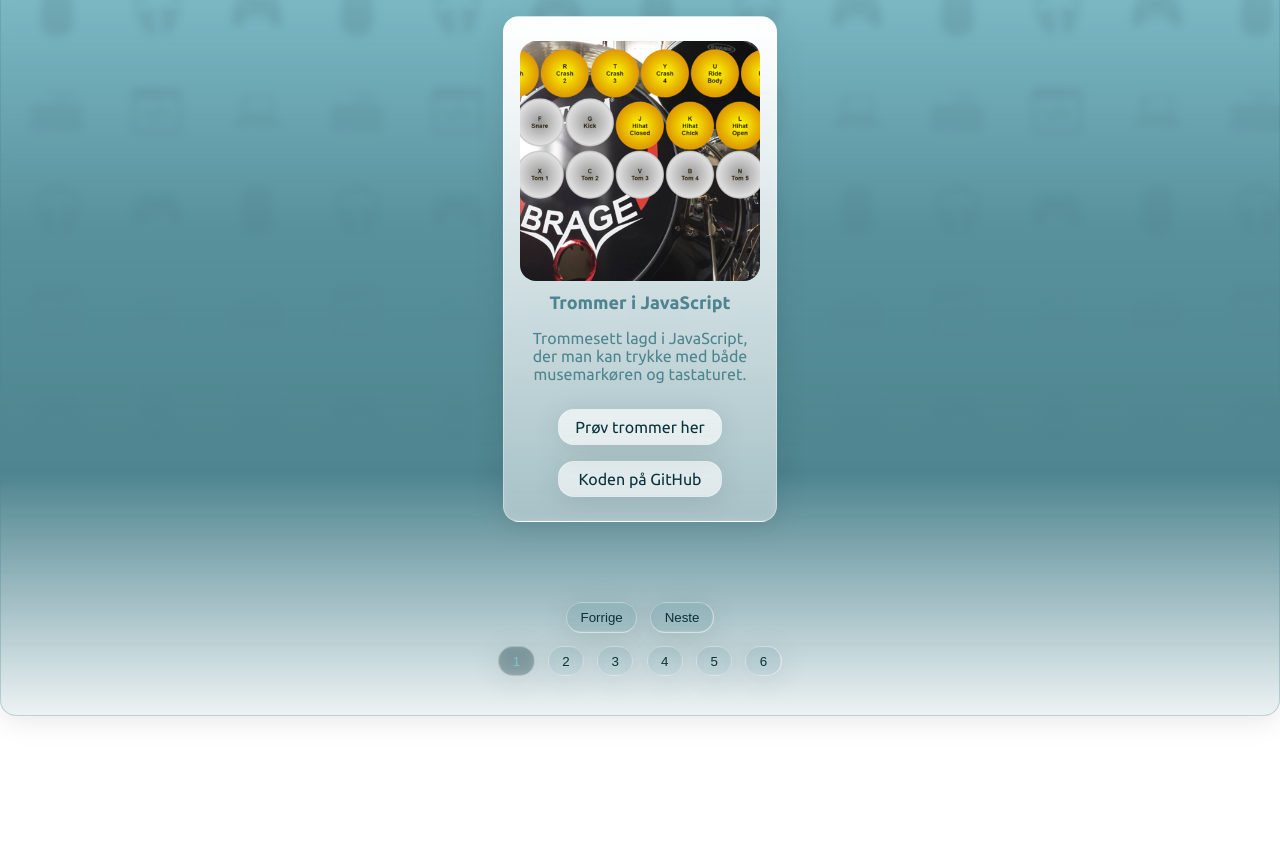
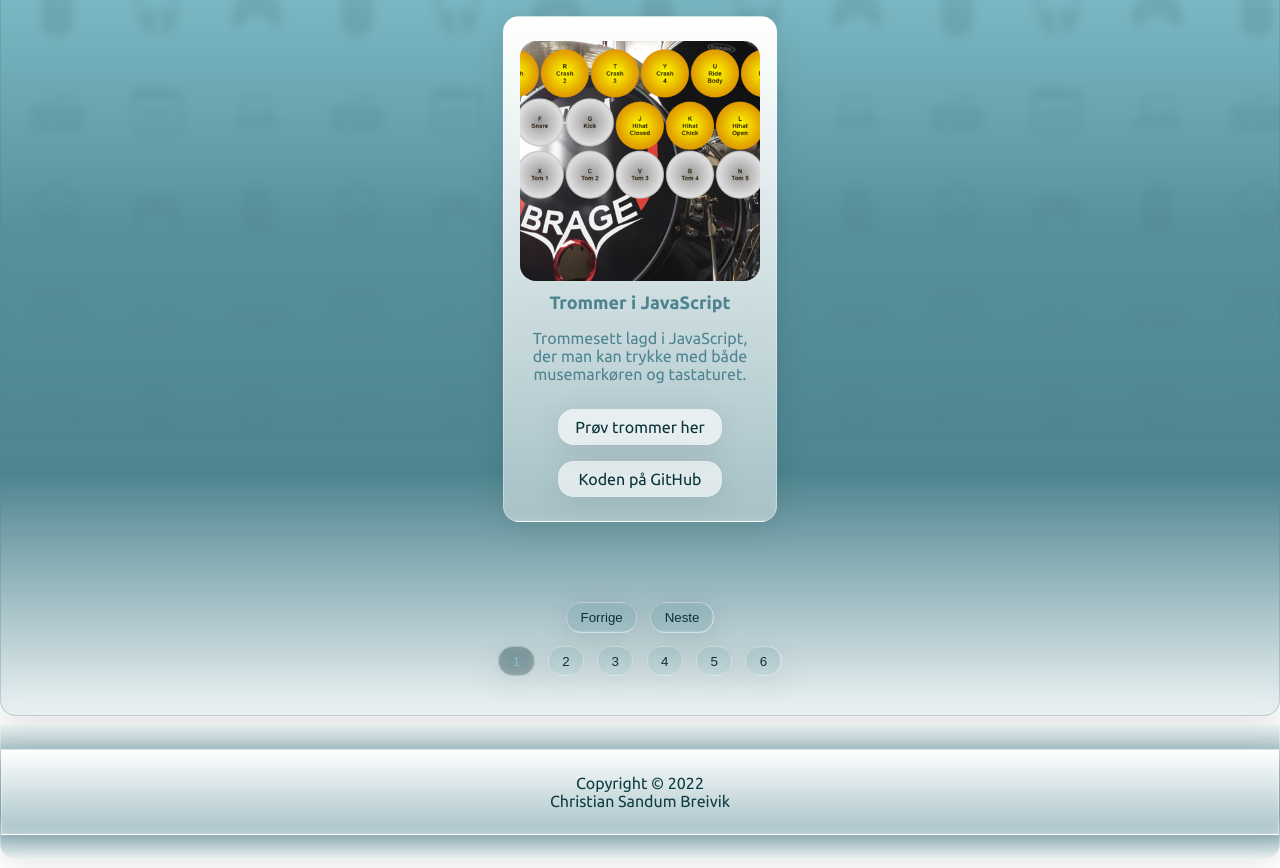
Before and after one commit to ChristianSB89/portfolioremake-v2, a React (Create React App) app: page / in a window 1280 px wide. Shown: the part 633-1501 px from the top of the page. Before the commit the page ends 1357 px from the top, so only its background shows below. Built offline with nearby package versions, Linux system fonts and the light colour scheme.

Commit message:
Added footer

```diff
--- a/src/App.js
+++ b/src/App.js
@@ -9,6 +9,7 @@ import NavCard from "./components/cards/navCard";
 import NewsCard from "./components/cards/newCard";
 import PortfolioCard from "./components/cards/portfolioCard";
 import ToDoCard from "./components/cards/todoCard";
+import Footer from "./components/Footer";
 
 function App() {
   return (
@@ -35,6 +36,7 @@ function App() {
           <ToDoCard />
         </CarouselItem>
       </Carousel>
+      <Footer />
     </AppWrapper>
   );
 }
--- /dev/null
+++ b/src/components/Footer.js
@@ -0,0 +1,17 @@
+import React from "react";
+import { FooterText, FooterWrapper, TextBkgd } from "./styles/footerStyle";
+
+function Footer() {
+  return (
+    <FooterWrapper>
+      <TextBkgd>
+        <FooterText>
+          Copyright © 2022 <br />
+          Christian Sandum Breivik
+        </FooterText>
+      </TextBkgd>
+    </FooterWrapper>
+  );
+}
+
+export default Footer;
--- /dev/null
+++ b/src/components/styles/footerStyle.js
@@ -0,0 +1,37 @@
+import styled from "styled-components";
+
+export const FooterWrapper = styled.footer`
+  text-align: center;
+  margin: 0 0 0.5em 0;
+  padding: 0.5em 0;
+  background: linear-gradient(
+    180deg,
+    rgba(77, 132, 143, 0.1) 0%,
+    rgba(77, 132, 143, 0.791667) 33.33%,
+    #4d848f 66.67%,
+    rgba(77, 132, 143, 0.1) 100%
+  );
+  border-radius: 0 0 1em 1em;
+  box-shadow: 0 4px 30px rgba(0, 0, 0, 0.1);
+  backdrop-filter: blur(4px);
+  -webkit-backdrop-filter: blur(4px);
+  border: 1px solid rgba(255, 255, 255, 0.3);
+`;
+
+export const TextBkgd = styled.section`
+  margin: 1em 0;
+  padding: 0.5em 0;
+  background: linear-gradient(
+    180deg,
+    #ffffff 0%,
+    rgba(255, 255, 255, 0.5) 100%
+  );
+  box-shadow: 0 4px 30px rgba(0, 0, 0, 0.1);
+  backdrop-filter: blur(4px);
+  -webkit-backdrop-filter: blur(4px);
+  border: 1px solid rgba(255, 255, 255, 0.3);
+`;
+
+export const FooterText = styled.p`
+  color: #0f3c45;
+`;
```
